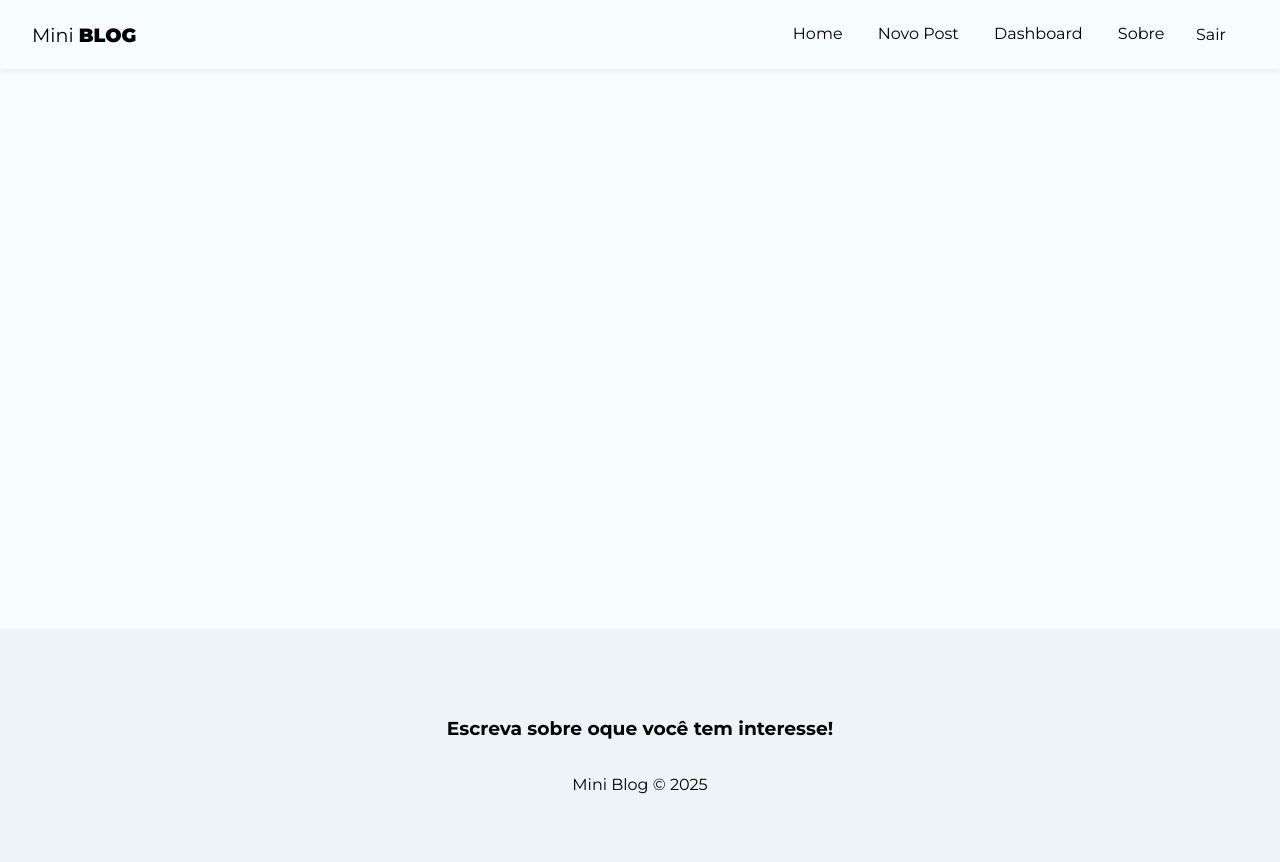
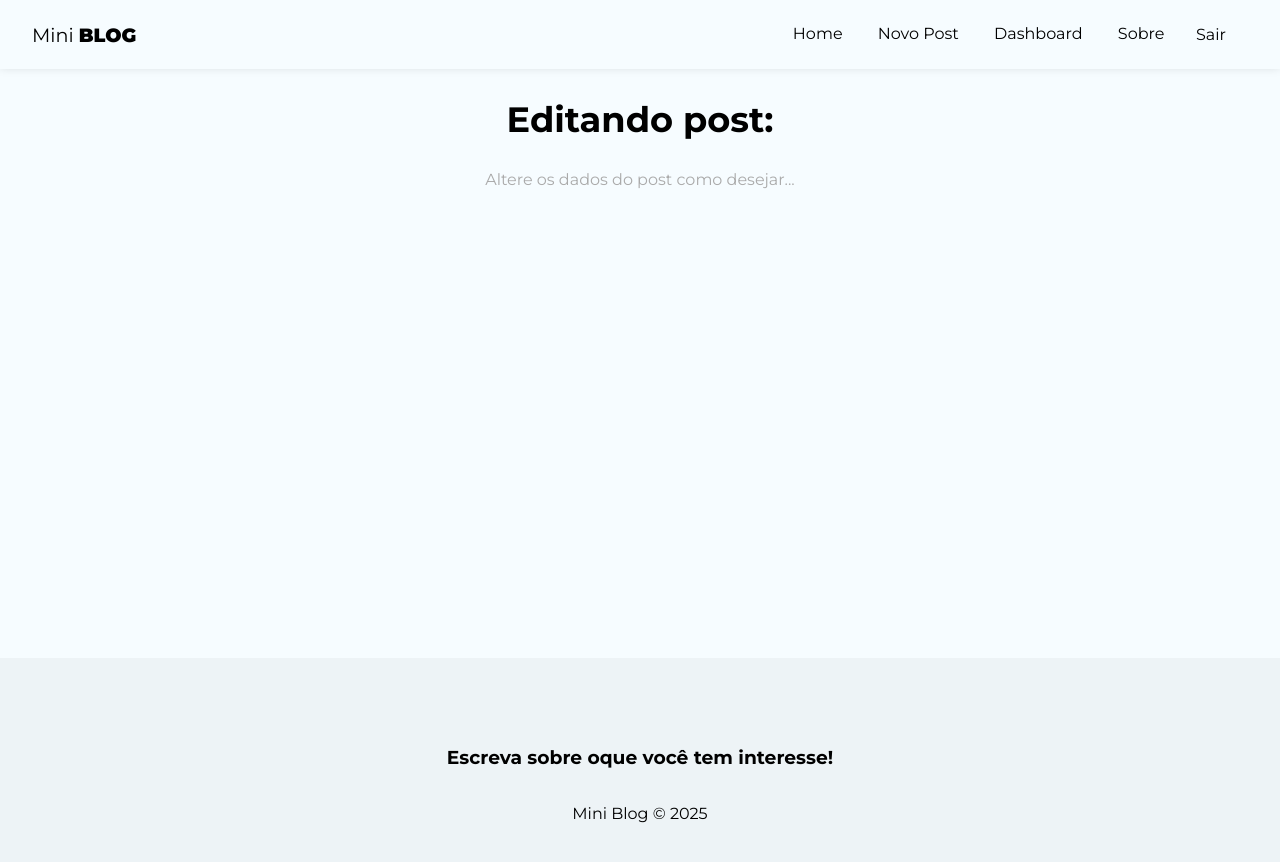
Before and after one commit to Viniciusrodd/Art_Gallery, a React (Vite) app: page /posts/edit/1 in a window 1280 px wide. Shown: the top 862 px of the page. Built offline with nearby package versions, Linux system fonts and the light colour scheme; no server answers; the database is empty; sample sign-in values are in the browser's storage; a web font is replaced by a local one.

Commit message:
Estruturando + estilizando página de edição de post

```diff
--- a/src/App.jsx
+++ b/src/App.jsx
@@ -20,6 +20,7 @@ import CreatePost from './pages/CreatePost/CreatePost'
 import Dashboard from './pages/Dashboard/Dashboard'
 import Search from './pages/Search/Search'
 import Post from './pages/Post/Post'
+import EditPost from './pages/EditPost/EditPost'
 
 // import context
 import { AuthProvider } from './context/AuthContext'
@@ -52,8 +53,11 @@ function App() {
                             <Route path='/' element={ <Home /> } />
                             <Route path='/about' element={ <About /> } />
                             <Route path='/posts/:id' element={ <Post /> } />
+
                             <Route path='/login' element={ !user ? ( <Login/> ) : ( <Navigate to='/' /> ) } /> {/*page need auth*/}
                             <Route path='/register' element={ !user ? ( <Register/> ) : ( <Navigate to='/' /> ) } /> {/*page need auth*/}
+
+                            <Route path='/posts/edit/:id' element={ user ? ( <EditPost /> ) : ( <Navigate to='/login' /> ) } />
                             <Route path='/posts/create' element={ user ? ( <CreatePost/> ) : ( <Navigate to='/login' /> ) } />
                             <Route path='/dashboard' element={ user ? ( <Dashboard/> ) : ( <Navigate to='/login' /> ) } />
                         </Routes>
--- /dev/null
+++ b/src/pages/EditPost/EditPost.jsx
@@ -0,0 +1,122 @@
+
+// css
+import styles from './EditPost.module.css';
+
+// hooks
+import { useEffect, useState } from 'react';
+import { useNavigate, useParams } from 'react-router-dom';
+import { useAuthValue } from '../../context/AuthContext'; // Auth Context
+import { useInsertDocuments } from '../../hooks/useInsertDocuments'; // custom hook
+import { useFetchPost } from '../../hooks/useFetchPost'; // custom hook
+
+const EditPost = () => {
+    const { id } = useParams();
+    const { document: post, loading, error } = useFetchPost('posts', id);
+    const navigate = useNavigate();
+
+    useEffect(() => {
+        if(post){
+            setTitle(post.title);
+            setImage(post.image);
+            setBody(post.body);
+            const textTags = post.tags.join(', ')
+            setTags(textTags);
+        }
+    }, [ post ]);
+
+    const [ title, setTitle ] = useState('');
+    const [ image, setImage ] = useState('');
+    const [ body, setBody ] = useState('');
+    const [ tags, setTags ] = useState([]);
+    const [ formError, setFormError ] = useState('');
+
+    const { insertDocument, response } = useInsertDocuments('posts'); // from custom hook, 'posts': callback to 'docCollection'
+    const { user } = useAuthValue() // user value from context
+
+    const handleSubmit = (e) =>{
+        e.preventDefault();
+        setFormError(''); //reseting prev errors
+
+        // validation url image
+        try{
+            new URL(image);
+        }
+        catch(error){
+            setFormError("A imagem precisa ser uma URL.");
+            return;
+        }
+
+        // create array of tags
+        const tagsArray = tags.split(",").map((tag) => tag.trim().toLowerCase());
+
+        if(tagsArray.length === 0 || tagsArray.some(tag => tag === '')){
+            setFormError('Por favor, insira ao menos 1 tag válida');
+            return;
+        }
+
+        // check all the values
+        if (!title || !image || !body || tagsArray.length === 0) {
+            setFormError("Por favor, preencha todos os campos!");
+            return;
+        }
+
+        console.log({
+            title, image, body, tags: tagsArray, uid: user.uid, createdBy: user.displayName
+        });
+
+        insertDocument({
+            title, image, body, tags: tagsArray, userId: user.uid, createdBy: user.displayName
+        })
+
+        // redirect to homepage
+        navigate("/");
+    };
+
+    return (
+        <div className={ styles.edit_post }>
+            <h2>Editando post: { title }</h2>
+            <p>Altere os dados do post como desejar...</p>
+
+            { post && (
+                <>
+                    <form onSubmit={ handleSubmit }>
+                        <label>
+                            <span>Titulo: </span>
+                            <input type="text" name="title" required placeholder='Pense em um bom título...'
+                            onChange={ (e) => setTitle(e.target.value) } value={ title } />
+                        </label>
+
+                        <label>
+                            <span>Url da imagem: </span>
+                            <input type="text" name="image" required placeholder='Insira uma imagem que representa o seu post'
+                            onChange={ (e) => setImage(e.target.value) } value={ image } />
+                        </label>
+
+                        <p className={ styles.preview_title }>Preview da imagem atual: </p>
+                        <img className={ styles.image_preview } src={ image } alt={ title } />
+
+                        <label>
+                            <span>Conteúdo: </span>
+                            <textarea name='body' required placeholder='Insira o conteúdo do post'
+                            onChange={ (e) => setBody(e.target.value) } value={ body } ></textarea>
+                        </label>
+
+                        <label>
+                            <span>Tags: </span>
+                            <input type="text" name="tags" required placeholder='Insira as tags separadas por vírgula'
+                            onChange={ (e) => setTags(e.target.value) } value={ tags } />
+                        </label>
+
+                        { !response.loading && <button className='btn'>Editar</button> }
+                        { response.loading && <button className='btn' disabled>Aguarde...</button> }
+                        { response.error && <p className='error'>{ response.error }</p> }
+                        { formError != '' && <p className='error'>{ formError }</p> }
+                    </form>
+                </>
+            )}
+
+        </div>
+    );
+};
+
+export default EditPost;
--- /dev/null
+++ b/src/pages/EditPost/EditPost.module.css
@@ -0,0 +1,26 @@
+@charset "UTF-8";
+
+.edit_post {
+    text-align: center;
+}
+
+.edit_post h2 {
+    font-size: 2.2em;
+}
+
+.edit_post p {
+    color: #aaa;
+    margin-bottom: 2em;
+}
+
+.edit_post .preview_title {
+    margin-bottom: 2em;
+    color: #000;
+    font-weight: bold;
+}
+
+.edit_post .image_preview {
+    max-height: 900px;
+    width: 600px;
+    margin-bottom: 2em;
+}
```
